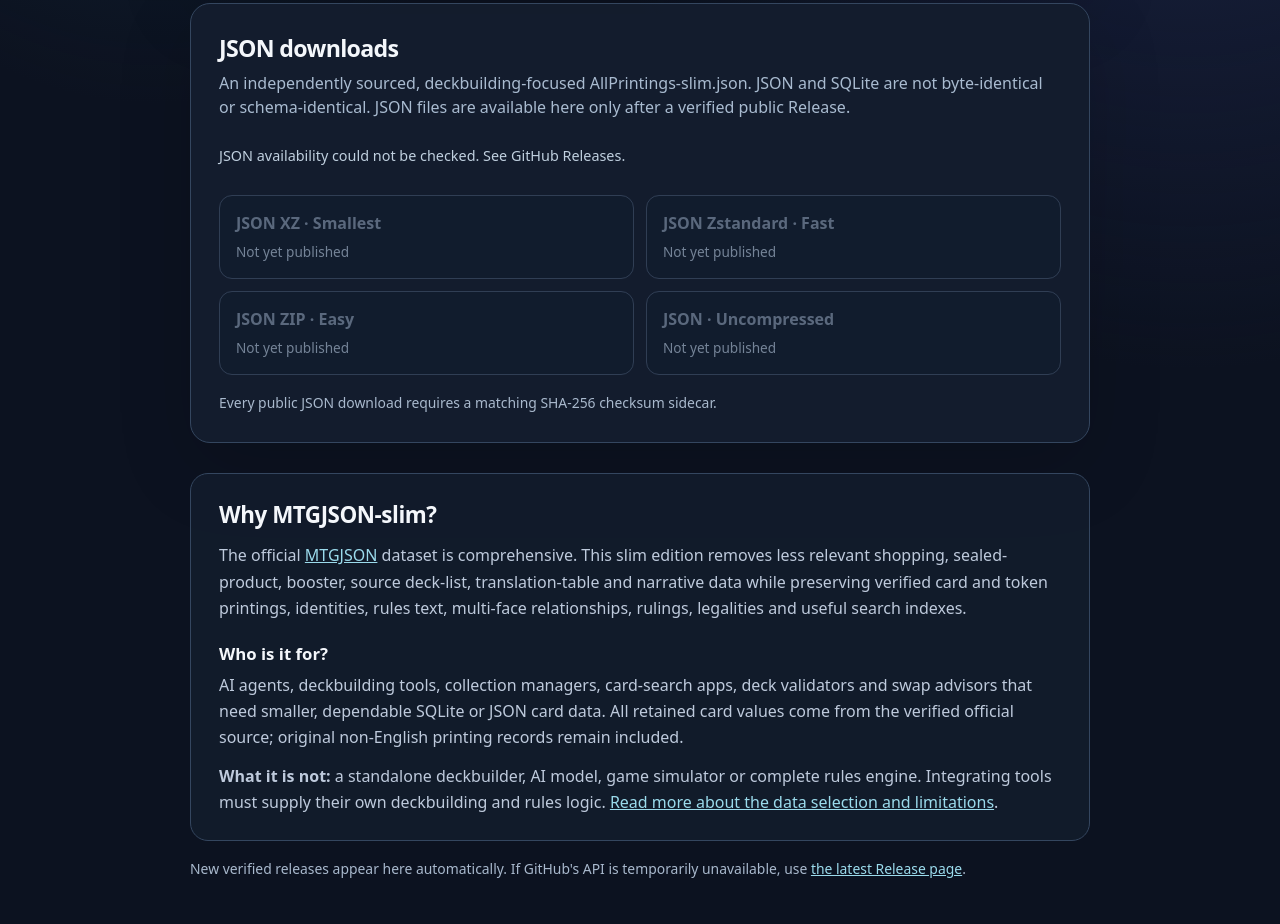
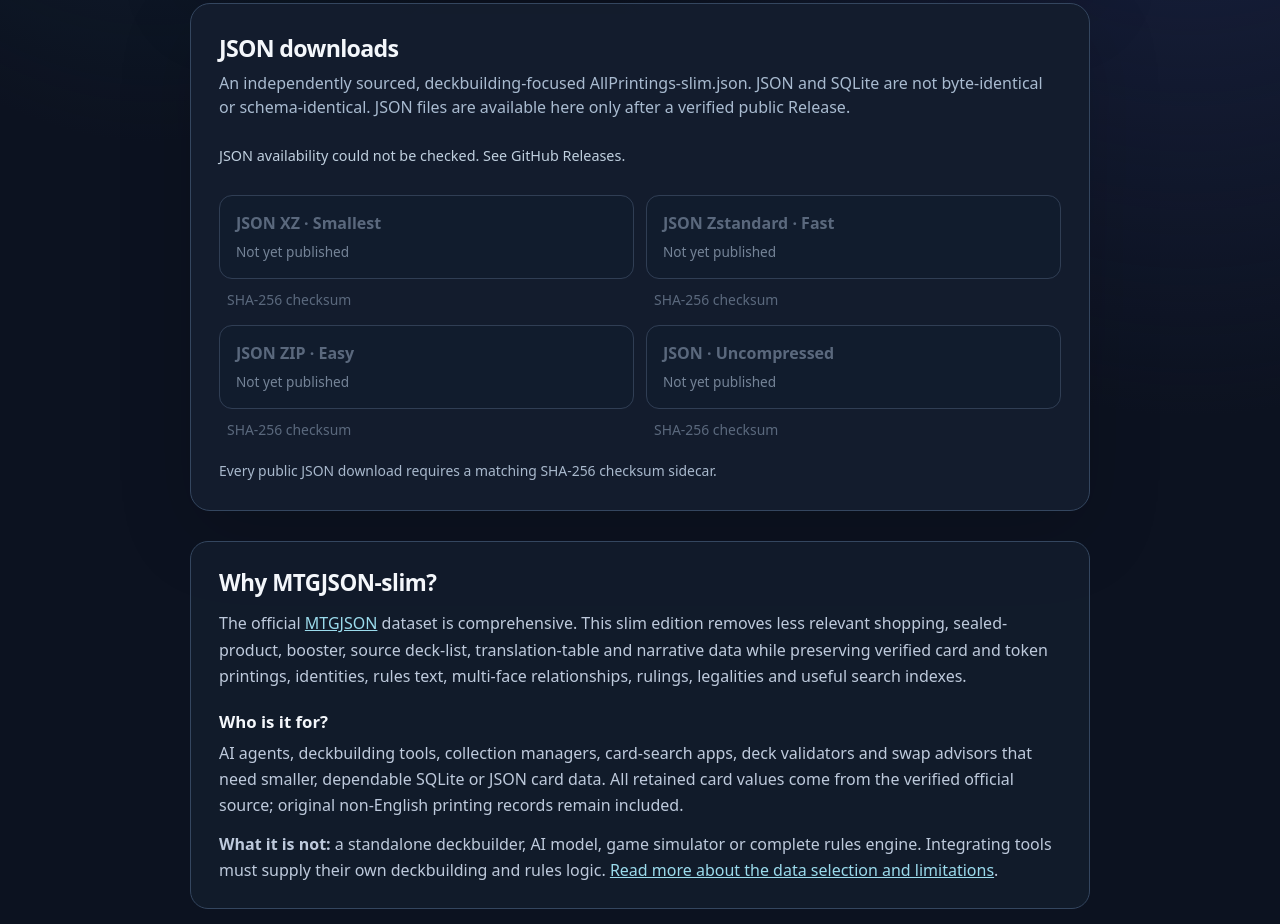
Before and after one commit to Dreadpool-87/MTGJSON-slim, a plain HTML site: page docs/index.html in a window 1280 px wide. Shown: the part 1084-2008 px from the top of the page. Drawn offline with Linux system fonts and the light colour scheme; no server answers.

Commit message:
Expose verified JSON checksum links for each download variant

```diff
--- a/docs/index.html
+++ b/docs/index.html
@@ -55,6 +55,9 @@
     .json-link[aria-disabled="true"] { color: #8192a8; opacity: .65; pointer-events: none; }
     .json-link strong { display: block; margin-bottom: 6px; }
     .json-link span { color: #a9bbd0; font-size: .85rem; }
+    .json-choice { display: grid; gap: 7px; }
+    .json-checksum { color: #9bdbec; padding: 4px 8px; font-size: .87rem; }
+    .json-checksum[aria-disabled="true"] { color: #8192a8; pointer-events: none; opacity: .65; }
     .about { margin-top: 30px; padding: 25px 28px; border: 1px solid #34465f; border-radius: 18px; background: rgba(19, 29, 46, 0.8); }
     .about h2 { margin: 0 0 12px; font-size: 1.4rem; letter-spacing: -0.02em; }
     .about h3 { margin: 20px 0 7px; font-size: 1.05rem; }
@@ -98,10 +101,10 @@
       <p class="hint">An independently sourced, deckbuilding-focused AllPrintings-slim.json. JSON and SQLite are not byte-identical or schema-identical. JSON files are available here only after a verified public Release.</p>
       <p id="json-status" class="status" role="status" aria-live="polite">Checking JSON availability…</p>
       <div class="json-links">
-        <a class="json-link" data-json-extension=".json.xz" aria-disabled="true"><strong>JSON XZ · Smallest</strong><span>Not yet published</span></a>
-        <a class="json-link" data-json-extension=".json.zst" aria-disabled="true"><strong>JSON Zstandard · Fast</strong><span>Not yet published</span></a>
-        <a class="json-link" data-json-extension=".json.zip" aria-disabled="true"><strong>JSON ZIP · Easy</strong><span>Not yet published</span></a>
-        <a class="json-link" data-json-extension=".json" aria-disabled="true"><strong>JSON · Uncompressed</strong><span>Not yet published</span></a>
+        <div class="json-choice"><a class="json-link" data-json-extension=".json.xz" aria-disabled="true"><strong>JSON XZ · Smallest</strong><span>Not yet published</span></a><a class="json-checksum" data-json-sha=".json.xz" aria-disabled="true">SHA-256 checksum</a></div>
+        <div class="json-choice"><a class="json-link" data-json-extension=".json.zst" aria-disabled="true"><strong>JSON Zstandard · Fast</strong><span>Not yet published</span></a><a class="json-checksum" data-json-sha=".json.zst" aria-disabled="true">SHA-256 checksum</a></div>
+        <div class="json-choice"><a class="json-link" data-json-extension=".json.zip" aria-disabled="true"><strong>JSON ZIP · Easy</strong><span>Not yet published</span></a><a class="json-checksum" data-json-sha=".json.zip" aria-disabled="true">SHA-256 checksum</a></div>
+        <div class="json-choice"><a class="json-link" data-json-extension=".json" aria-disabled="true"><strong>JSON · Uncompressed</strong><span>Not yet published</span></a><a class="json-checksum" data-json-sha=".json" aria-disabled="true">SHA-256 checksum</a></div>
       </div>
       <p class="footnote">Every public JSON download requires a matching SHA-256 checksum sidecar.</p>
     </section>
@@ -203,6 +206,7 @@
       const repo = 'Dreadpool-87/MTGJSON-slim';
       const prefix = 'https://github.com/' + repo + '/releases/download/';
       const links = [...document.querySelectorAll('[data-json-extension]')];
+      const checksumLinks = [...document.querySelectorAll('[data-json-sha]')];
       const status = document.getElementById('json-status');
       fetch('https://api.github.com/repos/' + repo + '/releases/latest', {
         headers: {'Accept': 'application/vnd.github+json'}, cache: 'no-store'
@@ -223,6 +227,9 @@
           if (!asset || !sha) continue;
           link.href = asset.browser_download_url;
           link.removeAttribute('aria-disabled');
+          const checksumLink = checksumLinks.find(item => item.dataset.jsonSha === suffix);
+          checksumLink.href = sha.browser_download_url;
+          checksumLink.removeAttribute('aria-disabled');
           link.querySelector('span').textContent = (asset.size / 1000000).toFixed(1) + ' MB · Download';
           enabled++;
         }
```
